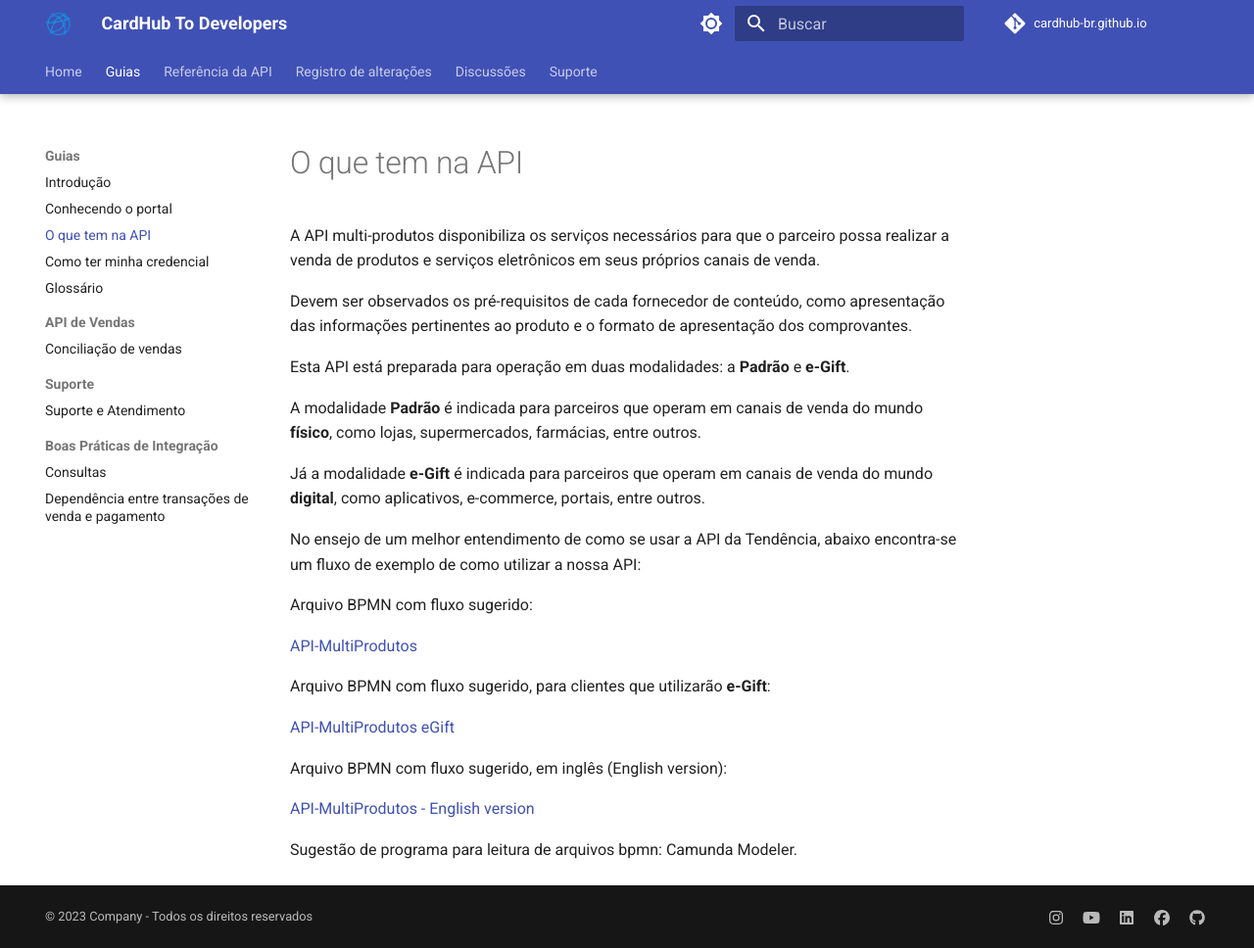
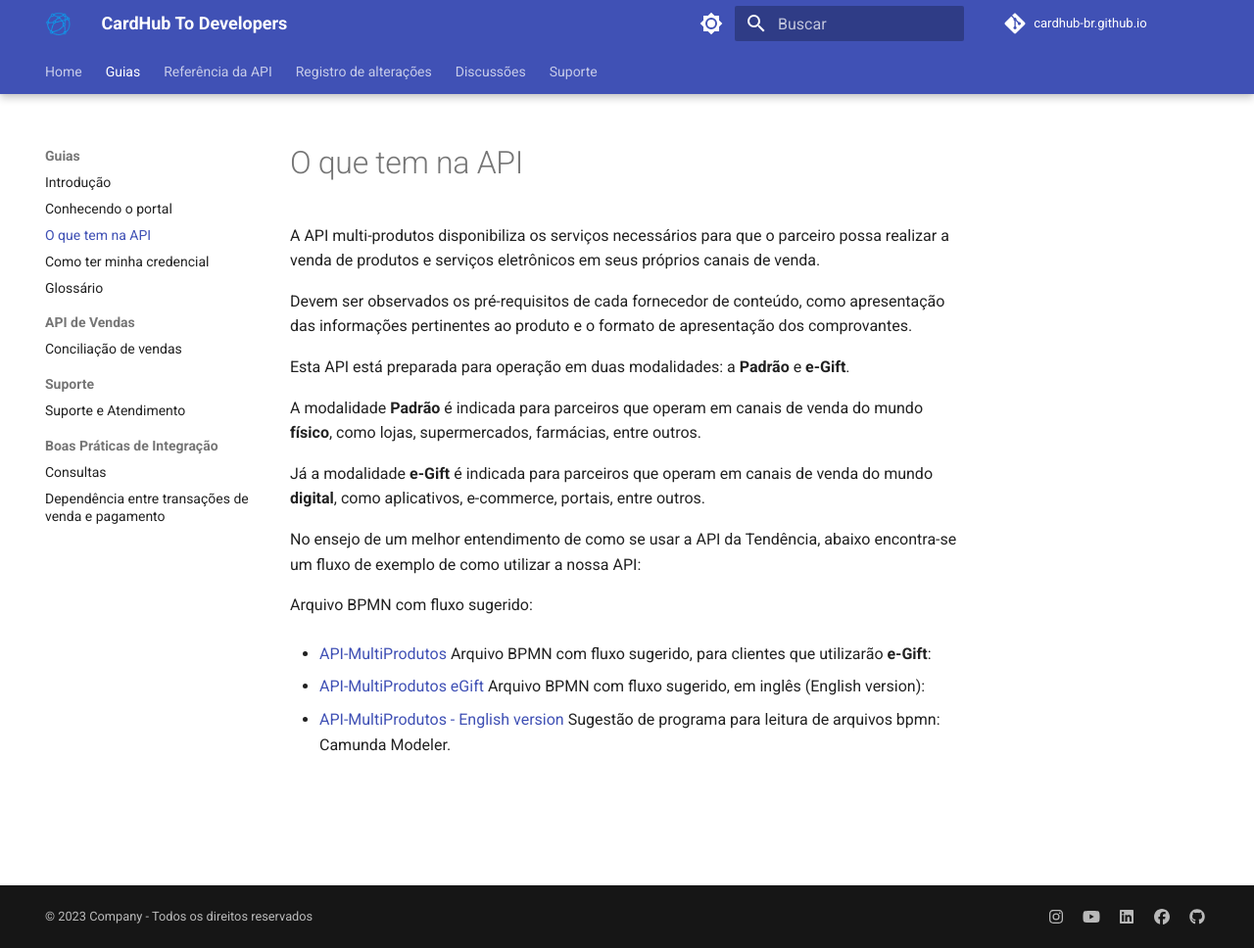
Before and after one commit to cardhub-br/cardhub-br.github.io, an MkDocs documentation site: the page built from docs/api-multi-produtos.md, in a window 1280 px wide and 968 px high. Shown: the whole window at 98% size. Built offline with MkDocs 1.6.1 and Material for MkDocs 9.7.7, drawn with Linux system fonts in a browser that asks for light colours; nearby versions of some CDN libraries; comment, search, counter and statistics services are not loaded.

```diff
--- a/docs/api-multi-produtos.md
+++ b/docs/api-multi-produtos.md
@@ -15,16 +15,11 @@ No ensejo de um melhor entendimento de como se usar a API da Tendência, abaixo
 Arquivo BPMN com fluxo sugerido:
 
 
-[API-MultiProdutos](https://integrati.solutions/bpm/api/API-MultiProdutos.bpmn)
-
+- [API-MultiProdutos](https://integrati.solutions/bpm/api/API-MultiProdutos.bpmn)
 Arquivo BPMN com fluxo sugerido, para clientes que utilizarão **e-Gift**:
 
-
-[API-MultiProdutos eGift](https://integrati.solutions/bpm/api/API-MultiProdutos-Egift.bpmn)
-
+- [API-MultiProdutos eGift](https://integrati.solutions/bpm/api/API-MultiProdutos-Egift.bpmn)
 Arquivo BPMN com fluxo sugerido, em inglês (English version):
 
-
-[API-MultiProdutos - English version](https://integrati.solutions/bpm/api/API-MultiProdutos-EnglishVersion.bpmn)
-
+- [API-MultiProdutos - English version](https://integrati.solutions/bpm/api/API-MultiProdutos-EnglishVersion.bpmn)
 Sugestão de programa para leitura de arquivos bpmn: Camunda Modeler.
```
